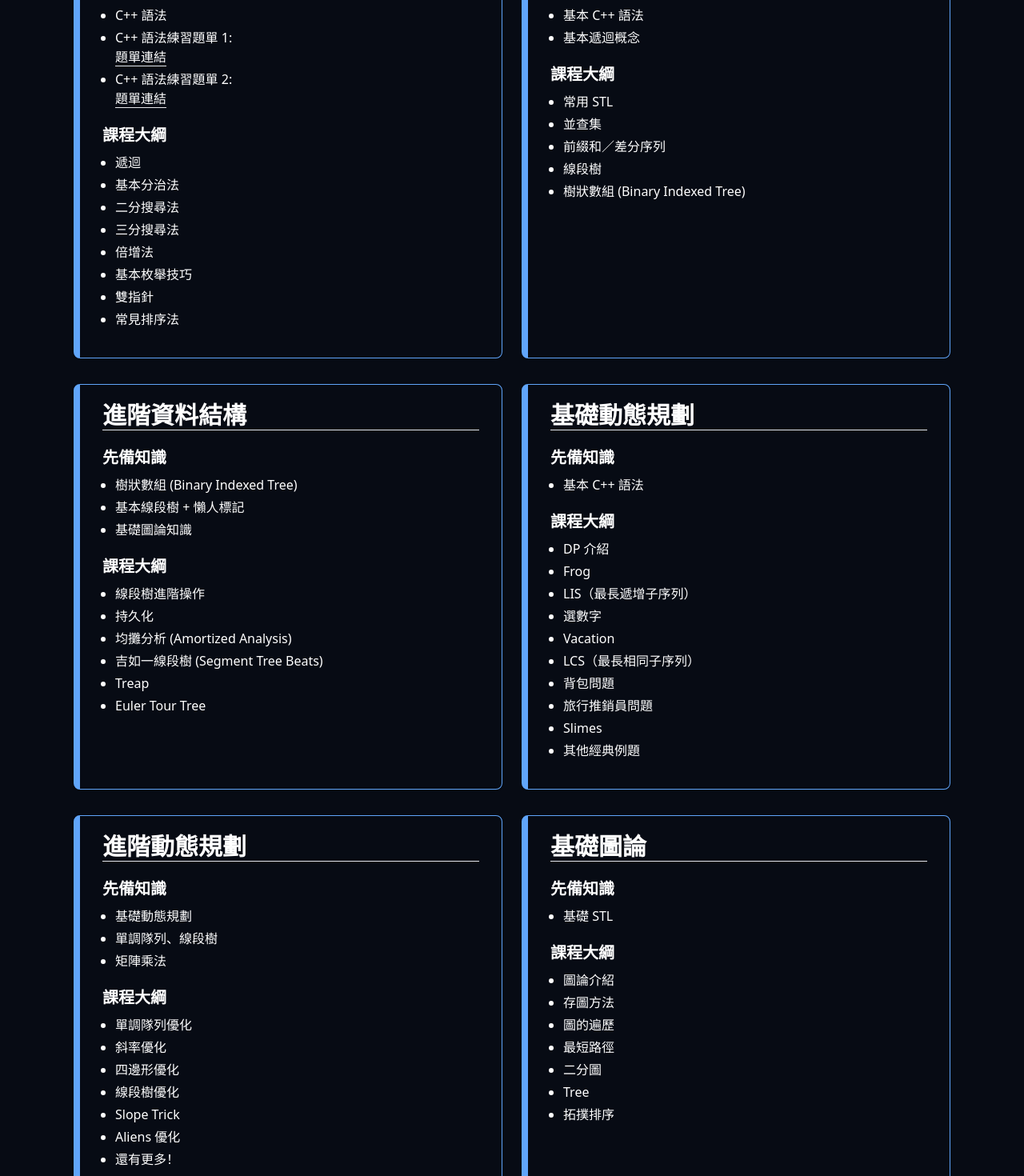
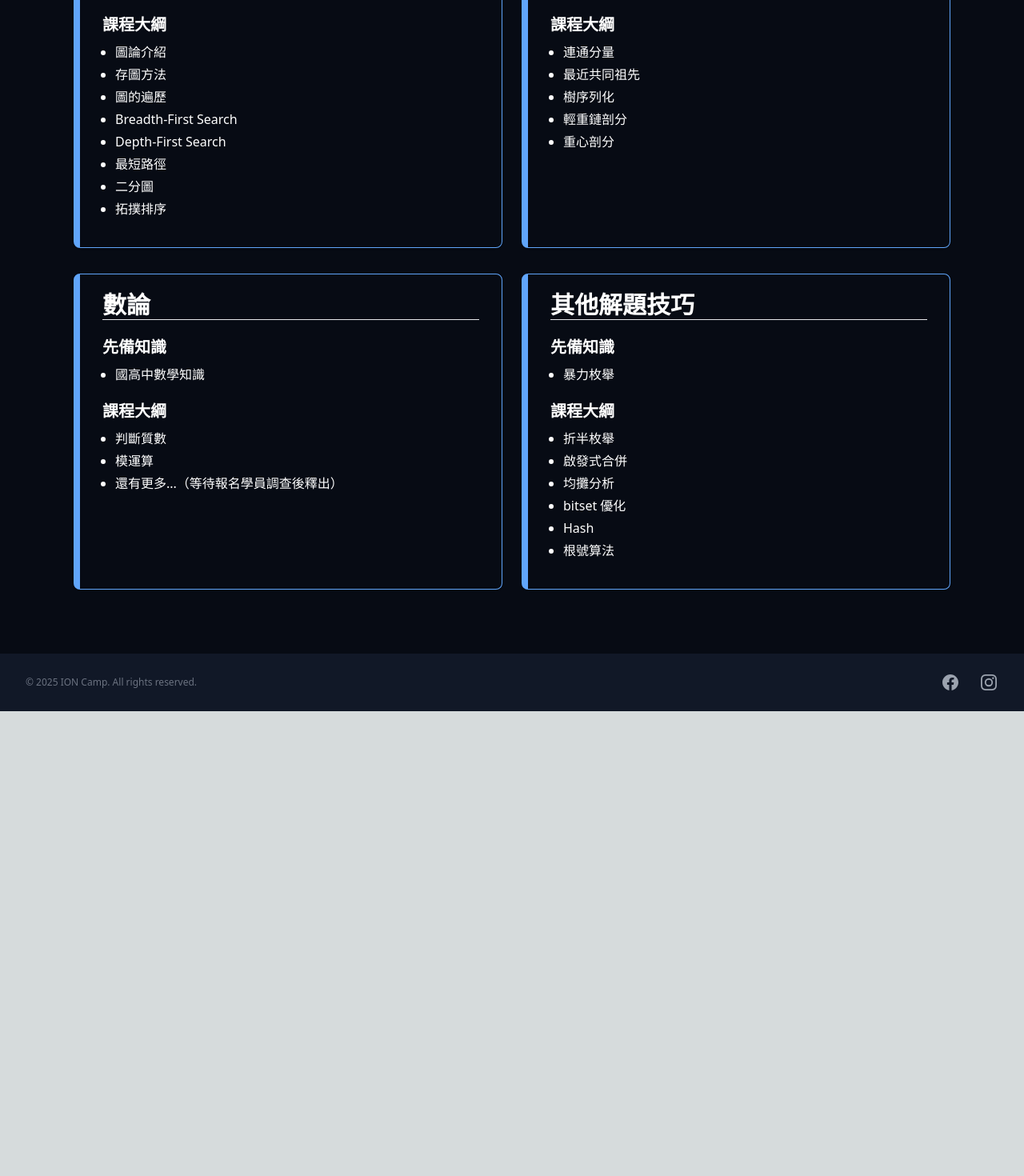
Before and after one commit to ioncamp-internal/web-ionc, a Next.js app: page /courses in a window 1280 px wide. Shown: the part 1300-2770 px from the top of the page at 80% size. After the commit the page ends 2189 px from the top, so only its background shows below. Built offline with nearby package versions, Linux system fonts and the light colour scheme.

Commit message:
更新課表

```diff
--- a/src/components/Header.jsx
+++ b/src/components/Header.jsx
@@ -9,7 +9,7 @@ import Head from "next/head";
 
 const navigation = [
     {name: '首頁', href: '/#'},
-    // {name: '集訓課表', href: '/courses'},
+    {name: '集訓課表', href: '/courses'},
     {name: '師資團隊', href: '/lecturers'},
     {name: '注意事項', href: '/notices'}, //notices
     {name: '交通資訊', href: '/travel'},
--- a/src/pages/courses/index.js
+++ b/src/pages/courses/index.js
@@ -22,39 +22,29 @@ export default function Home() {
                         style={{color: "#8DD6F7"}}>*部分課程同時段將分為基礎與進階兩班同時授課</h3>
                 </div>
                 <div class="flex flex-wrap">
-                    <Image
+                    {/* <Image
                         src={IONCcourse}
                         alt=""
                         className="mt-5 z-50 rounded-lg"
                         width={3539}
                         height={1755}
-                    />
+                    /> */}
 
                     <div class="w-full md:w-1/2 mb-8">
                         <div class="flex flex-col h-full border border-l-8 border-blue-400 shadow rounded-lg mt-8 mx-3 px-2">
                             <h3 class="text-3xl font-bold text-white m-5 border-b">基本技巧</h3>
                             <p class="text-xl text-white ml-5 mr-5 mb-2 font-bold">先備知識</p>
                             <ul class="text-white ml-5 px-4 list-disc mb-4">
-                                <li class="mb-1">C++ 語法</li>
-                                <li class="mb-1">C++ 語法練習題單 1:
-                                    <br></br>
-                                    <a href="https://vjudge.net/article/3610" class="border-b">題單連結</a>
-                                </li>
-                                <li class="mb-1">C++ 語法練習題單 2:
-                                    <br></br>
-                                    <a href="https://codeforces.com/contestInvitation/4fbbb17a50631203c8c6a34861f7bf5a0bd0c71f" class="border-b">題單連結</a>
-                                </li>
+                                <li class="mb-1">基本 C++ 語法（<a href="https://vjudge.net/article/3610" class="border-b">題單連結</a>）</li>
                             </ul>
                             <p class="text-xl text-white ml-5 mr-5 mb-2 font-bold">課程大綱</p>
                             <ul class="text-white ml-5 px-4 list-disc">
+                                <li class="mb-1">進階 C++ 語法</li>
+                                <li class="mb-1">暴力對拍</li>
                                 <li class="mb-1">遞迴</li>
-                                <li class="mb-1">基本分治法</li>
                                 <li class="mb-1">二分搜尋法</li>
-                                <li class="mb-1">三分搜尋法</li>
-                                <li class="mb-1">倍增法</li>
+                                <li class="mb-1">常見排序法</li>
                                 <li class="mb-1">基本枚舉技巧</li>
-                                <li class="mb-1">雙指針</li>
-                                <li class="mb-1">常見排序法</li>
                             </ul>
                         </div>
                     </div>
@@ -64,16 +54,16 @@ export default function Home() {
                             <h3 class="text-3xl font-bold text-white m-5 border-b">基礎資料結構</h3>
                             <p class="text-xl text-white ml-5 mr-5 mb-2 font-bold">先備知識</p>
                             <ul class="text-white ml-5 px-4 list-disc mb-4">
-                                <li class="mb-1">基本 C++ 語法</li>
                                 <li class="mb-1">基本遞迴概念</li>
                             </ul>
                             <p class="text-xl text-white ml-5 mr-5 mb-2 font-bold">課程大綱</p>
                             <ul class="text-white ml-5 px-4 list-disc">
-                                <li class="mb-1">常用 STL</li>
+                                <li class="mb-1">前綴和／差分序列</li>
+                                <li class="mb-1">標準函式庫</li>
                                 <li class="mb-1">並查集</li>
-                                <li class="mb-1">前綴和／差分序列</li>
+                                <li class="mb-1">稀疏表</li>
+                                <li class="mb-1">樹狀數組 (Binary Indexed Tree)</li>
                                 <li class="mb-1">線段樹</li>
-                                <li class="mb-1">樹狀數組 (Binary Indexed Tree)</li>
                             </ul>
                         </div>
                     </div>
@@ -90,11 +80,9 @@ export default function Home() {
                             <p class="text-xl text-white ml-5 mr-5 mb-2 font-bold">課程大綱</p>
                             <ul class="text-white ml-5 px-4 list-disc">
                                 <li class="mb-1">線段樹進階操作</li>
+                                <li class="mb-1">Treap</li>
                                 <li class="mb-1">持久化</li>
-                                <li class="mb-1">均攤分析 (Amortized Analysis)</li>
                                 <li class="mb-1">吉如一線段樹 (Segment Tree Beats)</li>
-                                <li class="mb-1">Treap</li>
-                                <li class="mb-1">Euler Tour Tree</li>
                             </ul>
                         </div>
                     </div>
@@ -104,42 +92,17 @@ export default function Home() {
                             <h3 class="text-3xl font-bold text-white m-5 border-b">基礎動態規劃</h3>
                             <p class="text-xl text-white ml-5 mr-5 mb-2 font-bold">先備知識</p>
                             <ul class="text-white ml-5 px-4 list-disc mb-4">
-                                <li class="mb-1">基本 C++ 語法</li>
+                                <li class="mb-1">遞迴</li>
                             </ul>
                             <p class="text-xl text-white ml-5 mr-5 mb-2 font-bold">課程大綱</p>
                             <ul class="text-white ml-5 px-4 list-disc">
-                                <li class="mb-1">DP 介紹</li>
-                                <li class="mb-1">Frog</li>
-                                <li class="mb-1">LIS（最長遞增子序列）</li>
-                                <li class="mb-1">選數字</li>
-                                <li class="mb-1">Vacation</li>
-                                <li class="mb-1">LCS（最長相同子序列）</li>
+                                <li class="mb-1">Longest Increasing SubSequence</li>
+                                <li class="mb-1">Longest Common SubSequence</li>
                                 <li class="mb-1">背包問題</li>
+                                <li class="mb-1">區間 DP</li>
+                                <li class="mb-1">Digit DP</li>
                                 <li class="mb-1">旅行推銷員問題</li>
-                                <li class="mb-1">Slimes</li>
-                                <li class="mb-1">其他經典例題</li>
-                            </ul>
-                        </div>
-                    </div>
-
-                    <div class="w-full md:w-1/2 mb-8">
-                        <div class="flex flex-col h-full border border-l-8 border-blue-400 shadow rounded-lg mt-8 mx-3 px-2">
-                            <h3 class="text-3xl font-bold text-white m-5 border-b">進階動態規劃</h3>
-                            <p class="text-xl text-white ml-5 mr-5 mb-2 font-bold">先備知識</p>
-                            <ul class="text-white ml-5 px-4 list-disc mb-4">
-                                <li class="mb-1">基礎動態規劃</li>
-                                <li class="mb-1">單調隊列、線段樹</li>
-                                <li class="mb-1">矩陣乘法</li>
-                            </ul>
-                            <p class="text-xl text-white ml-5 mr-5 mb-2 font-bold">課程大綱</p>
-                            <ul class="text-white ml-5 px-4 list-disc">
-                                <li class="mb-1">單調隊列優化</li>
-                                <li class="mb-1">斜率優化</li>
-                                <li class="mb-1">四邊形優化</li>
-                                <li class="mb-1">線段樹優化</li>
-                                <li class="mb-1">Slope Trick</li>
-                                <li class="mb-1">Aliens 優化</li>
-                                <li class="mb-1">還有更多！</li>
+                                <li class="mb-1">SOS DP</li>
                             </ul>
                         </div>
                     </div>
@@ -156,9 +119,10 @@ export default function Home() {
                                 <li class="mb-1">圖論介紹</li>
                                 <li class="mb-1">存圖方法</li>
                                 <li class="mb-1">圖的遍歷</li>
+                                <li class="mb-1">Breadth-First Search</li>
+                                <li class="mb-1">Depth-First Search</li>
                                 <li class="mb-1">最短路徑</li>
                                 <li class="mb-1">二分圖</li>
-                                <li class="mb-1">Tree</li>
                                 <li class="mb-1">拓撲排序</li>
                             </ul>
                         </div>
@@ -169,34 +133,15 @@ export default function Home() {
                             <h3 class="text-3xl font-bold text-white m-5 border-b">進階圖論</h3>
                             <p class="text-xl text-white ml-5 mr-5 mb-2 font-bold">先備知識</p>
                             <ul class="text-white ml-5 px-4 list-disc mb-4">
-                                <li class="mb-1">基礎圖論</li>
+                                <li class="mb-1">基礎圖論所有知識內容</li>
                             </ul>
                             <p class="text-xl text-white ml-5 mr-5 mb-2 font-bold">課程大綱</p>
                             <ul class="text-white ml-5 px-4 list-disc">
                                 <li class="mb-1">連通分量</li>
-                                <li class="mb-1">圓方樹</li>
                                 <li class="mb-1">最近共同祖先</li>
                                 <li class="mb-1">樹序列化</li>
                                 <li class="mb-1">輕重鏈剖分</li>
-                            </ul>
-                        </div>
-                    </div>
-
-                    <div class="w-full md:w-1/2 mb-8">
-                        <div class="flex flex-col h-full border border-l-8 border-blue-400 shadow rounded-lg mt-8 mx-3 px-2">
-                            <h3 class="text-3xl font-bold text-white m-5 border-b">Greedy</h3>
-                            <p class="text-xl text-white ml-5 mr-5 mb-2 font-bold">先備知識</p>
-                            <ul class="text-white ml-5 px-4 list-disc mb-4">
-                                <li class="mb-1">基礎資料結構</li>
-                            </ul>
-                            <p class="text-xl text-white ml-5 mr-5 mb-2 font-bold">課程大綱</p>
-                            <ul class="text-white ml-5 px-4 list-disc">
-                                <li class="mb-1">正確性證明＆構造反例</li>
-                                <li class="mb-1">最佳選擇問題</li>
-                                <li class="mb-1">排程問題</li>
-                                <li class="mb-1">霍夫曼編碼</li>
-                                <li class="mb-1">貪心 x 資料結構</li>
-                                <li class="mb-1">更多貪心類題</li>
+                                <li class="mb-1">重心剖分</li>
                             </ul>
                         </div>
                     </div>
@@ -211,13 +156,8 @@ export default function Home() {
                             <p class="text-xl text-white ml-5 mr-5 mb-2 font-bold">課程大綱</p>
                             <ul class="text-white ml-5 px-4 list-disc">
                                 <li class="mb-1">判斷質數</li>
-                                <li class="mb-1">最大公因數</li>
                                 <li class="mb-1">模運算</li>
-                                <li class="mb-1">歐拉函數</li>
-                                <li class="mb-1">中國剩餘定理</li>
-                                <li class="mb-1">基礎賽局</li>
-                                <li class="mb-1">Nim Game</li>
-                                <li class="mb-1">Grundy Value</li>
+                                <li class="mb-1">還有更多...（等待報名學員調查後釋出）</li>
                             </ul>
                         </div>
                     </div>
@@ -235,6 +175,7 @@ export default function Home() {
                                 <li class="mb-1">啟發式合併</li>
                                 <li class="mb-1">均攤分析</li>
                                 <li class="mb-1">bitset 優化</li>
+                                <li class="mb-1">Hash</li>
                                 <li class="mb-1">根號算法</li>
                             </ul>
                         </div>
```
